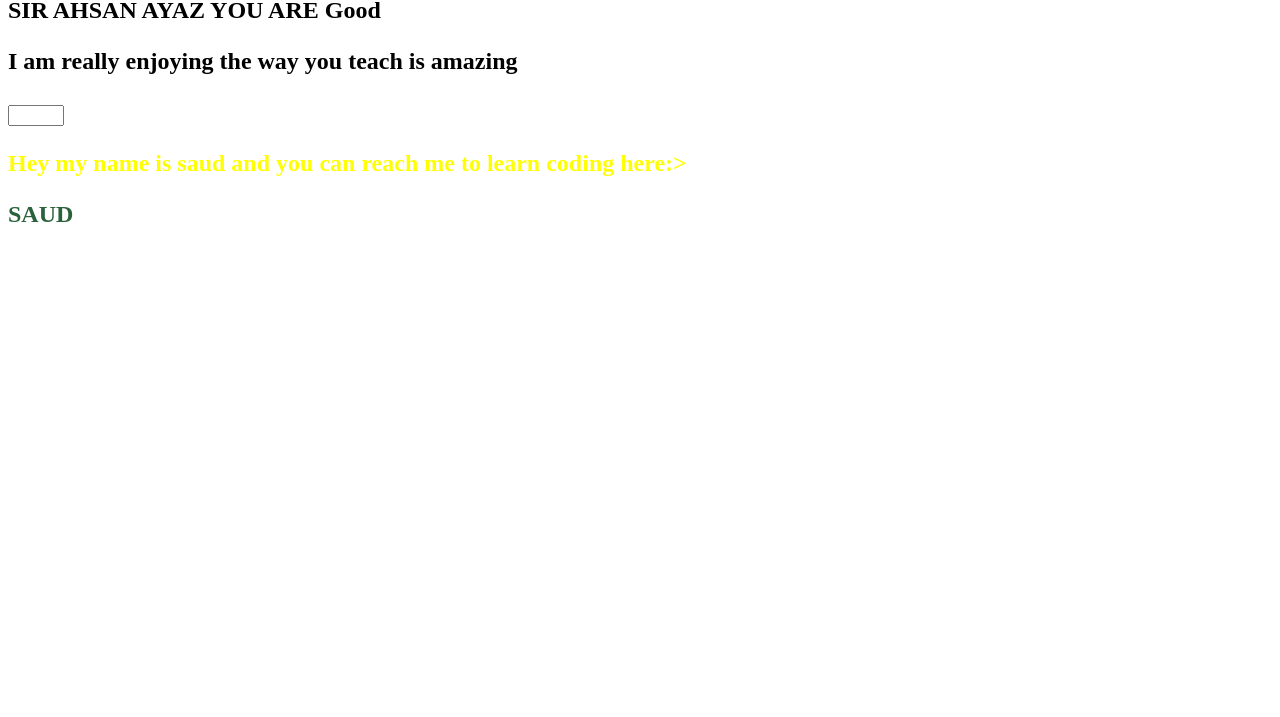
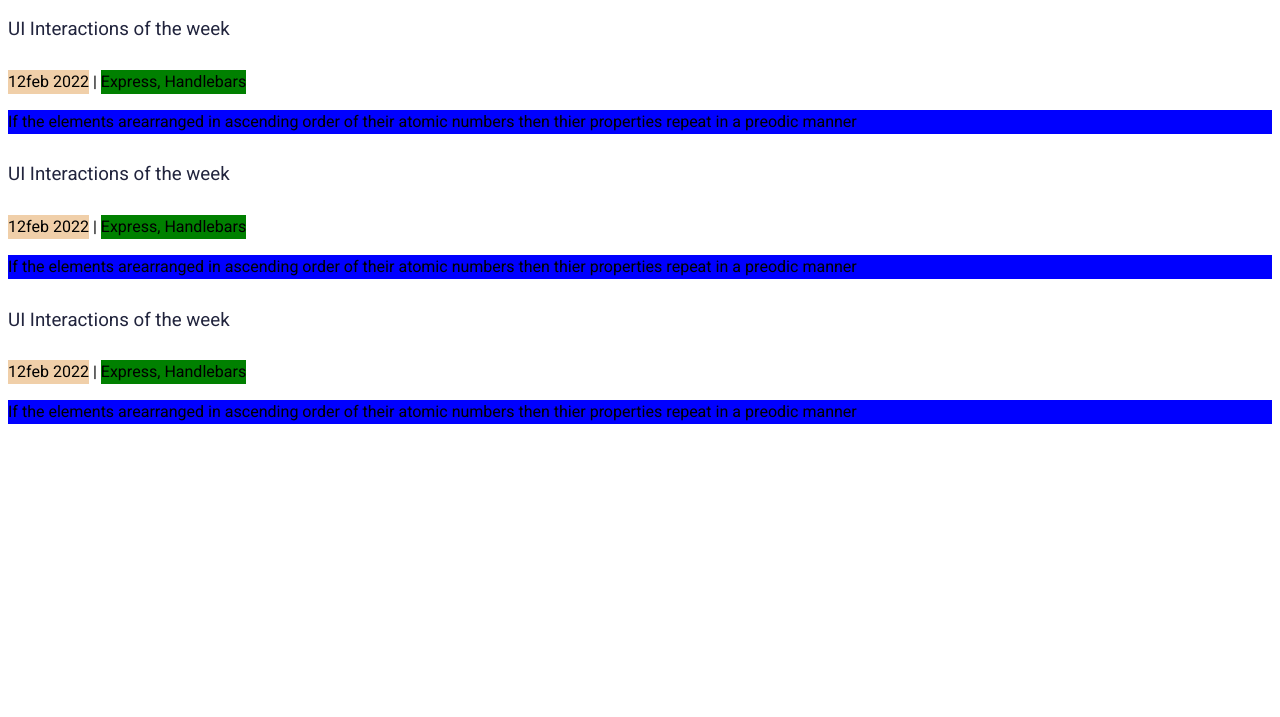
Before and after one commit to saudsaeed786/My-portfolio, a plain HTML site: page index.html in a window 1280 px wide. Shown: the part 83-800 px from the top of the page. Drawn offline with Linux system fonts and the light colour scheme.

Commit message:
Learnt CSS basics on a blog page

```diff
--- /dev/null
+++ b/css/styles.css
@@ -0,0 +1,15 @@
+html, body{
+  font-family: 'Heebo', sans-serif;}
+
+.blog-item h3 {
+  font-weight: 500;
+  font-size: 3opx;
+  line-height: 44px;
+  color: #21243D;
+}
+.blog-item p{background-color: blue;
+}
+.blog-item .published-date{
+  background-color: rgba(212, 120, 14, 0.356);
+}
+.blog-item .category{background-color: green;}
--- a/index.html
+++ b/index.html
@@ -5,16 +5,31 @@
     <meta http-equiv="X-UA-Compatible" content="IE=edge">
     <meta name="viewport" content="width=device-width, initial-scale=1.0">
     <title>saudsaeed</title>
-</head>
-<body>
-</body>
-<h1> MY NAME IS  SAUD<h1>
-    <H2>SIR AHSAN AYAZ YOU ARE Good<h2>
-
-<p>I am really enjoying the way you teach is amazing</p>
-<div>
-    <input type="number" max="10" min="5">
-</div>
-<p style="color:yellow ;">
-    Hey my name is saud and you can reach me to learn coding here:></p>
-<div> <a style="color: rgb(42, 99, 59); text-decoration: none ; target="_blank" href="youtube.com">SAUD</a> </div>
+    <link rel="preconnect" href="https://fonts.googleapis.com">
+<link rel="preconnect" href="https://fonts.gstatic.com" crossorigin>
+<link href="https://fonts.googleapis.com/css2?family=Heebo&display=swap" rel="stylesheet">
+    <link rel="stylesheet" href="./css/styles.css">
+    </head>
+    <body>
+    <h1>Blog</h1>
+    <article class="blog-item">
+      <header>
+        <h3> UI Interactions of the week</h3>
+    </header>
+      <div><span class="published-date"> 12feb 2022</span> | <span class="category">Express, Handlebars</span></div>
+      <p>If the elements arearranged in ascending order of their atomic numbers then thier properties repeat in a preodic manner</p>
+    </article>
+    <article class="blog-item">
+    <header>
+        <h3>UI Interactions of the week</h3>
+        </header>
+      <div><span class="published-date">12feb 2022</span> | <span class="category">Express, Handlebars</span></div>
+    <p>If the elements arearranged in ascending order of their atomic numbers then thier properties repeat in a preodic manner</p>
+    </article>
+    <article class="blog-item">
+    <header>
+    <h3>UI Interactions of the week</h3>
+    </header>
+      <div><span class="published-date">12feb 2022</span> | <span class="category">Express, Handlebars</span></div>
+    <p>If the elements arearranged in ascending order of their atomic numbers then thier properties repeat in a preodic manner</p>
+    </article>
```
